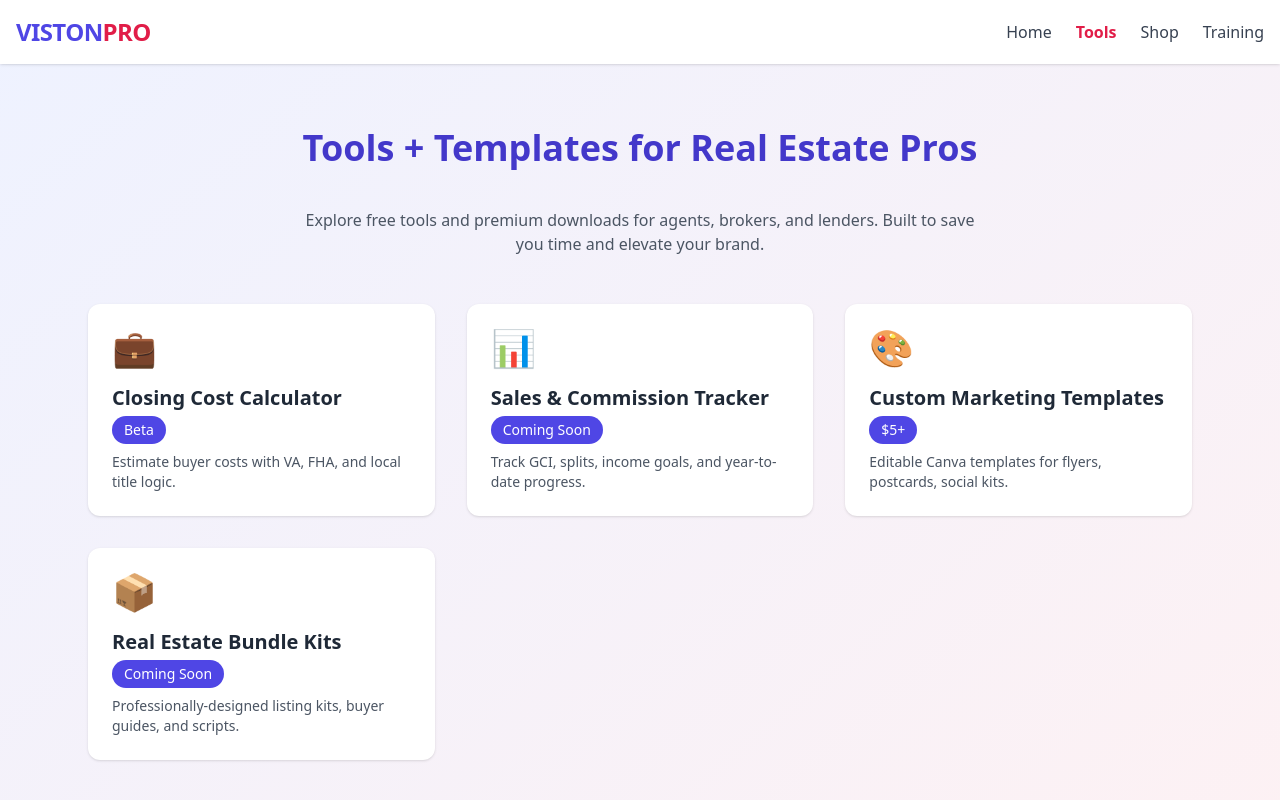
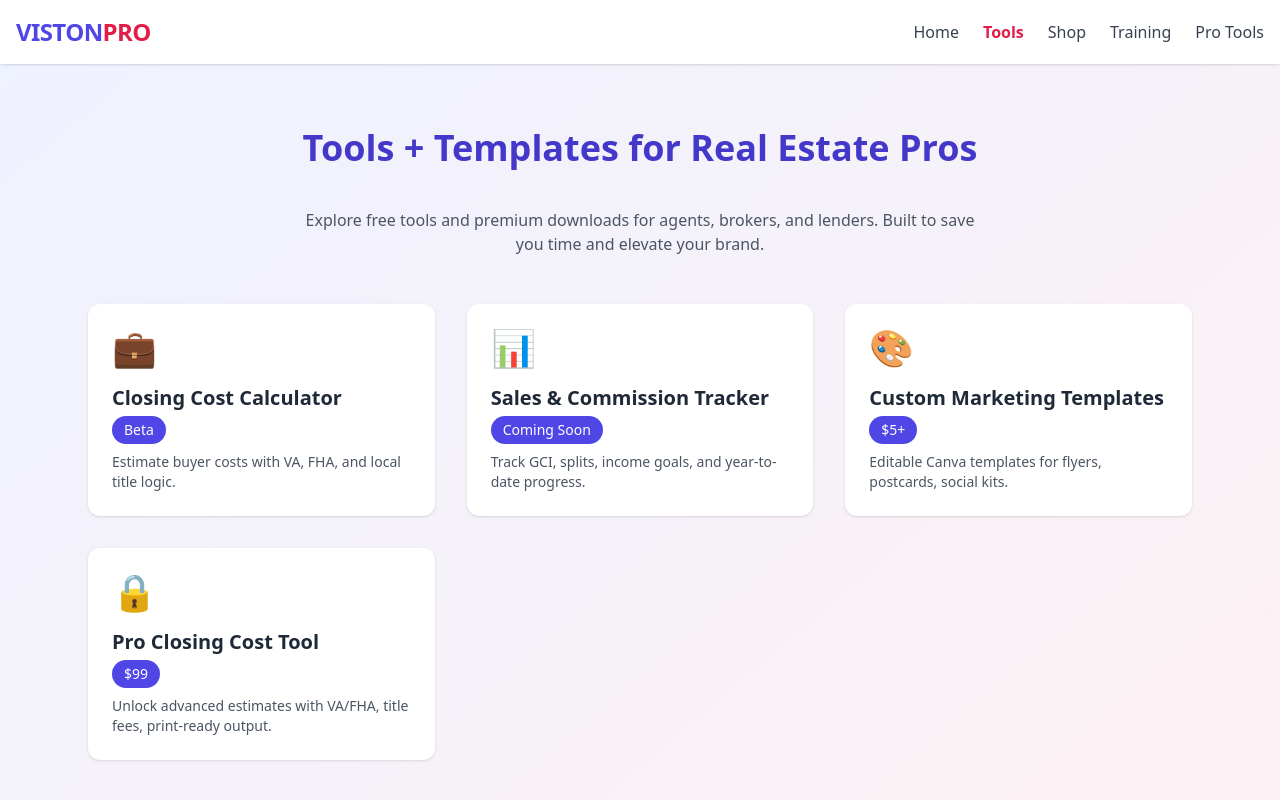
Before and after one commit to VistonPro/VistonPro-site, a React (Vite) app: page /tools in a window 1280 px wide. Shown: the top 800 px of the page. Built offline with nearby package versions, Linux system fonts and the light colour scheme.

Commit message:
Update Tools page with Pro Closing Cost Tool funnel

```diff
--- a/src/ToolsPage.jsx
+++ b/src/ToolsPage.jsx
@@ -3,6 +3,14 @@ import { Link, useLocation } from "react-router-dom";
 
 const ToolsPage = () => {
   const location = useLocation();
+
+  const navLinks = [
+    { label: "Home", path: "/" },
+    { label: "Tools", path: "/tools" },
+    { label: "Shop", path: "/shop" },
+    { label: "Training", path: "/training" },
+    { label: "Pro Tools", path: "/pro-tools" },
+  ];
 
   const tools = [
     {
@@ -10,39 +18,38 @@ const ToolsPage = () => {
       status: "Beta",
       description: "Estimate buyer costs with VA, FHA, and local title logic.",
       icon: "💼",
+      link: "/tools"
     },
     {
       title: "Sales & Commission Tracker",
       status: "Coming Soon",
       description: "Track GCI, splits, income goals, and year-to-date progress.",
       icon: "📊",
+      link: "/tools"
     },
     {
       title: "Custom Marketing Templates",
       status: "$5+",
       description: "Editable Canva templates for flyers, postcards, social kits.",
       icon: "🎨",
+      link: "/shop"
     },
     {
-      title: "Real Estate Bundle Kits",
-      status: "Coming Soon",
-      description: "Professionally-designed listing kits, buyer guides, and scripts.",
-      icon: "📦",
+      title: "Pro Closing Cost Tool",
+      status: "$99",
+      description: "Unlock advanced estimates with VA/FHA, title fees, print-ready output.",
+      icon: "🔒",
+      link: "/pro-tools"
     }
-  ];
-
-  const navLinks = [
-    { label: "Home", path: "/" },
-    { label: "Tools", path: "/tools" },
-    { label: "Shop", path: "/shop" },
-    { label: "Training", path: "/training" },
   ];
 
   return (
     <div className="min-h-screen bg-gradient-to-br from-indigo-50 to-rose-50 text-gray-800">
       <nav className="bg-white shadow p-4 sticky top-0 z-50">
         <div className="max-w-7xl mx-auto flex justify-between items-center">
-          <Link to="/" className="text-2xl font-extrabold text-indigo-600 tracking-tight">VISTON<span className="text-rose-600">PRO</span></Link>
+          <Link to="/" className="text-2xl font-extrabold text-indigo-600 tracking-tight">
+            VISTON<span className="text-rose-600">PRO</span>
+          </Link>
           <div className="hidden md:flex space-x-6">
             {navLinks.map(link => (
               <Link
@@ -58,33 +65,40 @@ const ToolsPage = () => {
               </Link>
             ))}
           </div>
-          <button className="md:hidden text-gray-700">☰</button>
         </div>
       </nav>
 
-      <main className="max-w-6xl mx-auto px-6 py-16 text-center">
+      <main className="max-w-6xl mx-auto px-6 py-16">
         <h1 className="text-4xl font-extrabold text-center text-indigo-700 mb-10">Tools + Templates for Real Estate Pros</h1>
         <p className="text-center text-gray-600 max-w-2xl mx-auto mb-12">
           Explore free tools and premium downloads for agents, brokers, and lenders. Built to save you time and elevate your brand.
         </p>
 
-        <div className="grid md:grid-cols-2 lg:grid-cols-3 gap-8 text-left">
+        <div className="grid md:grid-cols-2 lg:grid-cols-3 gap-8">
           {tools.map((tool, index) => (
-            <div key={index} className="bg-white rounded-xl shadow p-6 hover:shadow-xl transition">
+            <Link
+              to={tool.link}
+              key={index}
+              className="bg-white rounded-xl shadow p-6 hover:shadow-xl transition block text-left"
+            >
               <div className="text-4xl mb-4">{tool.icon}</div>
               <h2 className="text-xl font-bold mb-1">{tool.title}</h2>
-              <span className="inline-block text-sm text-white bg-indigo-600 px-3 py-1 rounded-full mb-2">{tool.status}</span>
+              <span className="inline-block text-sm text-white bg-indigo-600 px-3 py-1 rounded-full mb-2">
+                {tool.status}
+              </span>
               <p className="text-gray-600 text-sm">{tool.description}</p>
-            </div>
+            </Link>
           ))}
         </div>
 
-        <Link
-          to="/"
-          className="inline-block mt-12 bg-indigo-600 text-white px-8 py-4 rounded-full font-semibold hover:bg-indigo-700 transition"
-        >
-          ← Back to Homepage
-        </Link>
+        <div className="text-center mt-12">
+          <Link
+            to="/"
+            className="inline-block bg-indigo-600 text-white px-8 py-4 rounded-full font-semibold hover:bg-indigo-700 transition"
+          >
+            ← Back to Homepage
+          </Link>
+        </div>
       </main>
 
       <footer className="bg-slate-800 text-white text-center text-sm py-6 mt-24">
```
